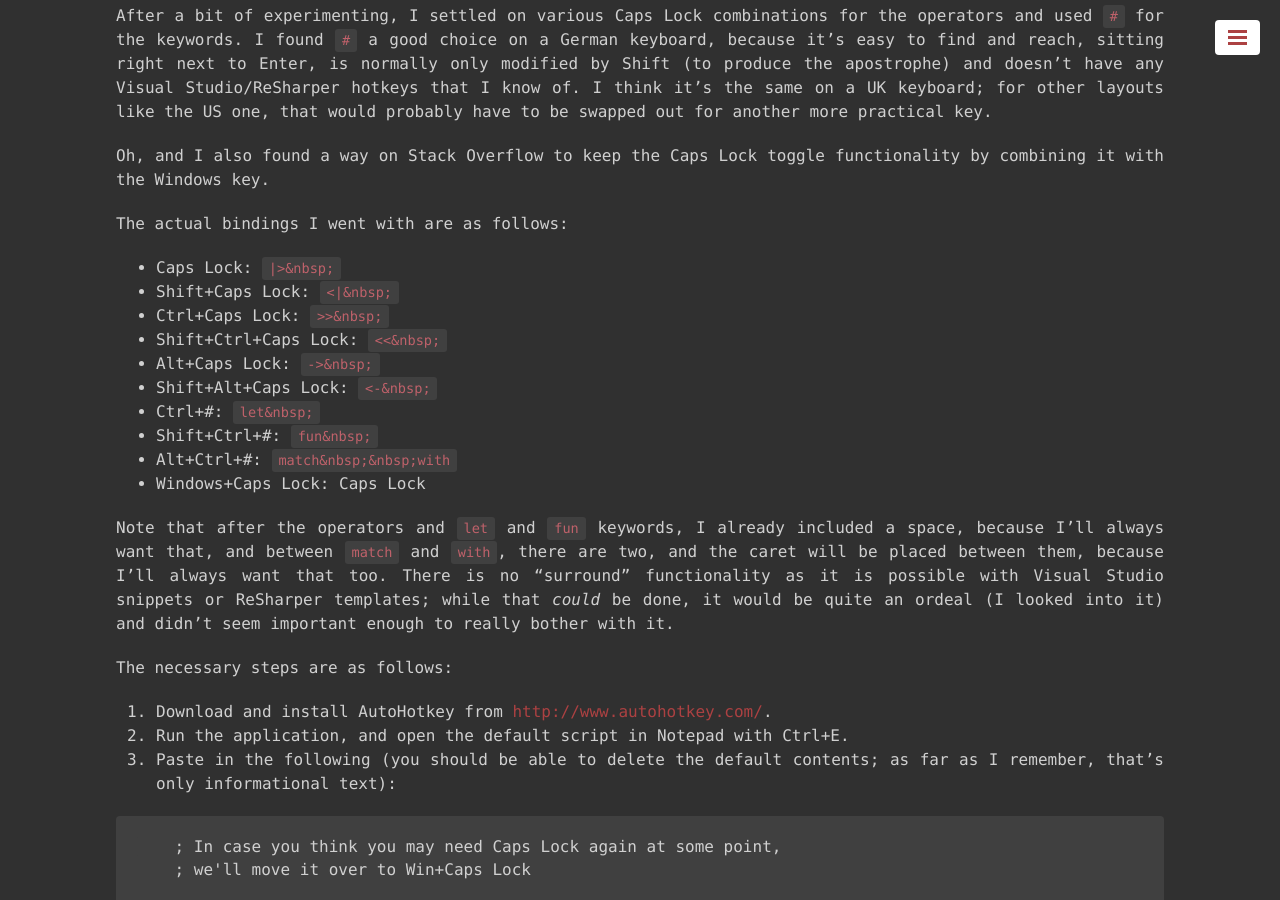
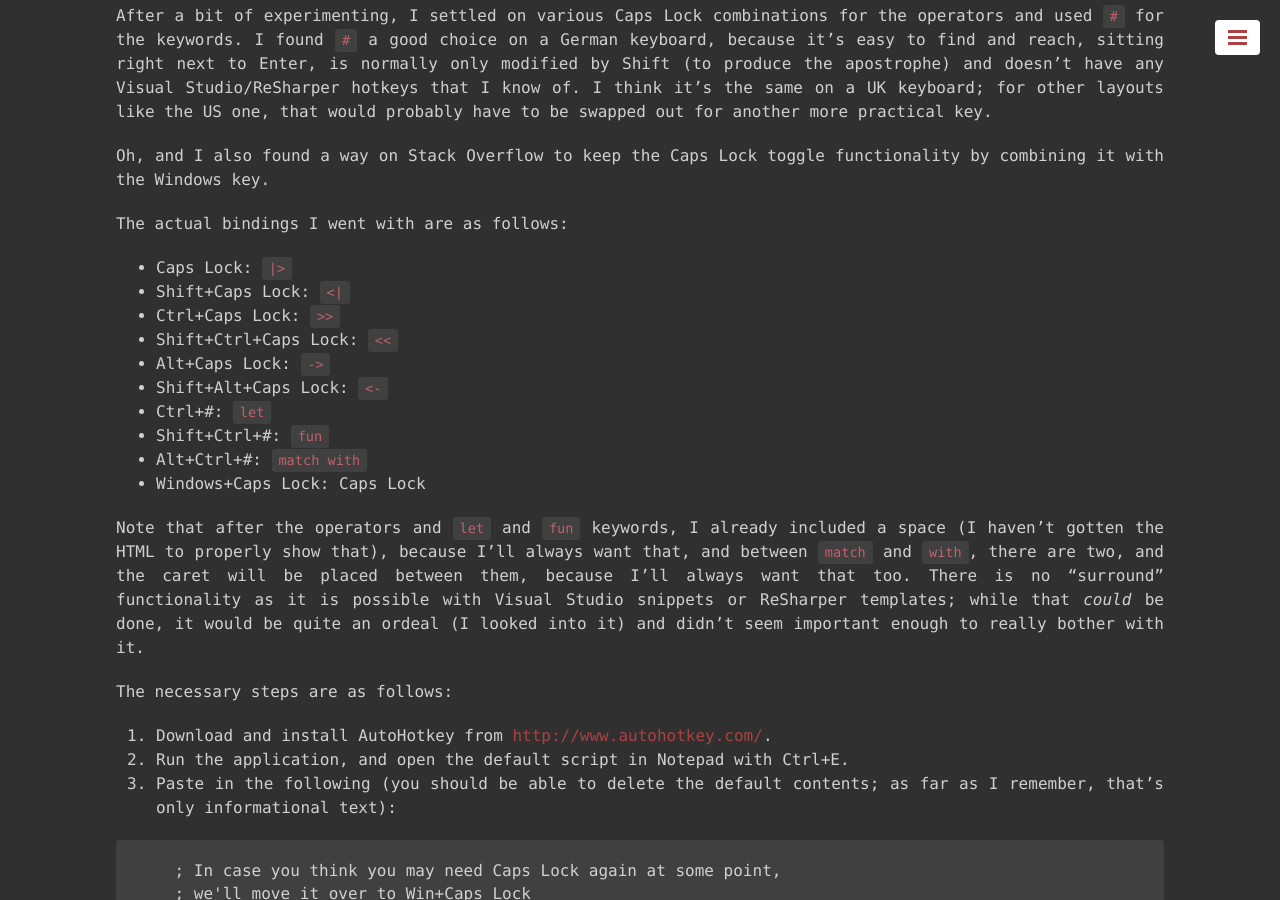
Before and after one commit to TeaDrivenDev/TeaDrivenDev.github.io, a Jekyll site: the page built from _posts/2014-11-23-fsharp-keyboard-bindings.md, in a window 1280 px wide and 900 px high, scrolled down 790 px. Built offline with Jekyll 4.4.1, drawn with Linux system fonts in a browser that asks for light colours; Markdown is read by kramdown in place of the engine named in the settings.

Commit message:
Reverted unsuccessful attempt to make spaces visible

```diff
--- a/_posts/2014-11-23-fsharp-keyboard-bindings.md
+++ b/_posts/2014-11-23-fsharp-keyboard-bindings.md
@@ -21,18 +21,18 @@ Oh, and I also found a way on Stack Overflow to keep the Caps Lock toggle functi
 
 The actual bindings I went with are as follows:
 
- * Caps Lock: `|>&nbsp;`
- * Shift+Caps Lock: `<|&nbsp;`
- * Ctrl+Caps Lock: `>>&nbsp;`
- * Shift+Ctrl+Caps Lock: `<<&nbsp;`
- * Alt+Caps Lock: `->&nbsp;`
- * Shift+Alt+Caps Lock: `<-&nbsp;`
- * Ctrl+#: `let&nbsp;`
- * Shift+Ctrl+#: `fun&nbsp;`
- * Alt+Ctrl+#: `match&nbsp;&nbsp;with`
+ * Caps Lock: `|> `
+ * Shift+Caps Lock: `<| `
+ * Ctrl+Caps Lock: `>> `
+ * Shift+Ctrl+Caps Lock: `<< `
+ * Alt+Caps Lock: `-> `
+ * Shift+Alt+Caps Lock: `<- `
+ * Ctrl+#: `let `
+ * Shift+Ctrl+#: `fun `
+ * Alt+Ctrl+#: `match  with`
  * Windows+Caps Lock: Caps Lock
 
-Note that after the operators and `let` and `fun` keywords, I already included a space, because I'll always want that, and between `match` and `with`, there are two, and the caret will be placed between them, because I'll always want that too. There is no "surround" functionality as it is possible with Visual Studio snippets or ReSharper templates; while that *could* be done, it would be quite an ordeal (I looked into it) and didn't seem important enough to really bother with it.
+Note that after the operators and `let` and `fun` keywords, I already included a space (I haven't gotten the HTML to properly show that), because I'll always want that, and between `match` and `with`, there are two, and the caret will be placed between them, because I'll always want that too. There is no "surround" functionality as it is possible with Visual Studio snippets or ReSharper templates; while that *could* be done, it would be quite an ordeal (I looked into it) and didn't seem important enough to really bother with it.
 
 The necessary steps are as follows:
 
```
